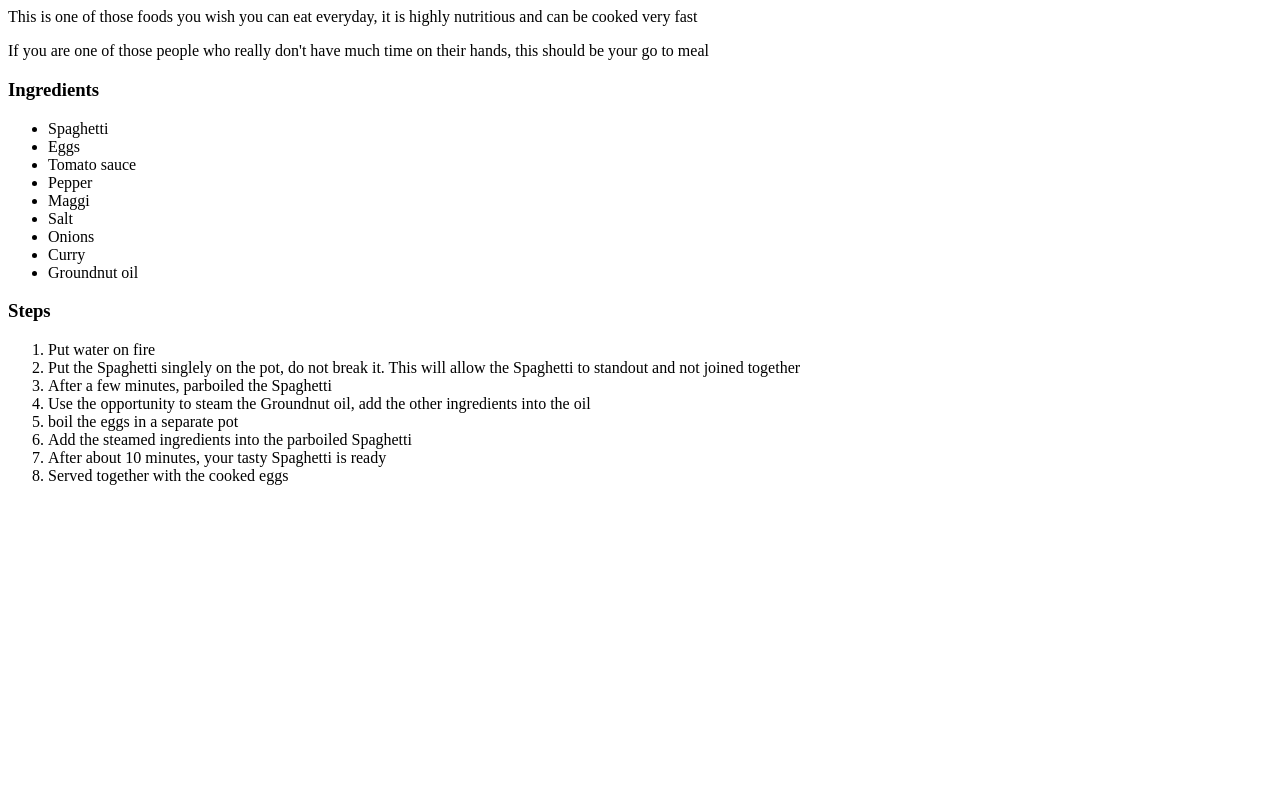
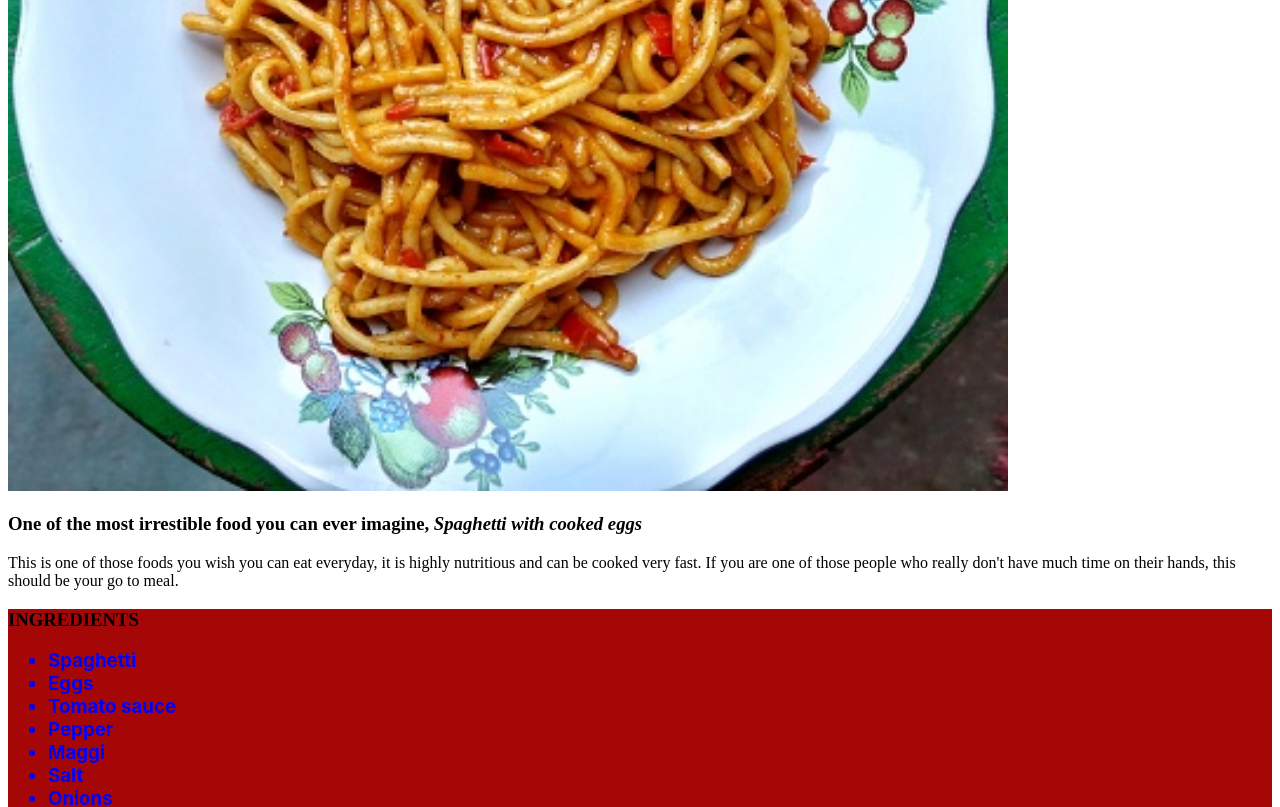
Before and after one commit to warisu/odin-recipes, a plain HTML site: page recipes/spaghetti.html in a window 1280 px wide. Shown: the part 540-1347 px from the top of the page. Before the commit the page ends 1041 px from the top, so only its background shows below. Drawn offline with Linux system fonts and the light colour scheme.

Commit message:
Added a bit of css

```diff
--- /dev/null
+++ b/css/style.css
@@ -0,0 +1,22 @@
+h1 {
+    text-align: center;
+}
+ul {
+    color: blue;
+}
+ol {
+    color: green;
+}
+.left {
+    background-color: rgb(165, 7, 7);
+}
+.right {
+    background-color: rgb(235, 143, 143);
+}
+ul, ol {
+    font-family: -apple-system, BlinkMacSystemFont, 'Segoe UI', Roboto, Oxygen, Ubuntu, Cantarell, 'Open Sans', 'Helvetica Neue', sans-serif;
+}
+img {
+    height: auto;
+    width: 1000px;
+}
--- a/recipes/spaghetti.html
+++ b/recipes/spaghetti.html
@@ -5,14 +5,16 @@
     <meta http-equiv="X-UA-Compatible" content="IE=edge">
     <meta name="viewport" content="width=device-width, initial-scale=1.0">
     <title>Spaghetti</title>
+    <link rel="stylesheet" href="./../css/style.css">
 </head>
 <body>
     <h1>Spaghetti with cooked eggs</h1>
     <img src="img/spaghetti.jpg" alt="Spaghetti">
     <h3>One of the most irrestible food you can ever imagine, <em>Spaghetti with cooked eggs</em></h3>
-    <p>This is one of those foods you wish you can eat everyday, it is highly nutritious and can be cooked very fast</p>
-    <p>If you are one of those people who really don't have much time on their hands, this should be your go to meal </p>
-    <h3>Ingredients</h3>
+    <p>This is one of those foods you wish you can eat everyday, it is highly nutritious and can be cooked very fast. If
+        you are one of those people who really don't have much time on their hands, this should be your go to meal.
+    </p>
+    <h3 class="left">INGREDIENTS
     <ul>
         <li>Spaghetti</li>
         <li>Eggs</li>
@@ -24,11 +26,12 @@
         <li>Curry</li>
         <li>Groundnut oil</li>
     </ul>
-
-    <h3>Steps</h3>
+    </h3>
+    <h3 class="right">STEPS
     <ol>
         <li>Put water on fire</li>
-        <li>Put the Spaghetti singlely on the pot, do not break it. This will allow the Spaghetti to standout and not joined together</li>
+        <li>Put the Spaghetti singlely on the pot, do not break it. This will allow the Spaghetti to standout and not
+            joined together</li>
         <li>After a few minutes, parboiled the Spaghetti</li>
         <li>Use the opportunity to steam the Groundnut oil, add the other ingredients into the oil</li>
         <li>boil the eggs in a separate pot</li>
@@ -36,5 +39,7 @@
         <li>After about 10 minutes, your tasty Spaghetti is ready</li>
         <li>Served together with the cooked eggs</li>
     </ol>
+    </h3>
 </body>
+
 </html>
```
Also changed, not shown: index.html (+7 -5 lines), recipes/potatoes.html (+8 -4 lines), recipes/rice.html (+7 -4 lines).
